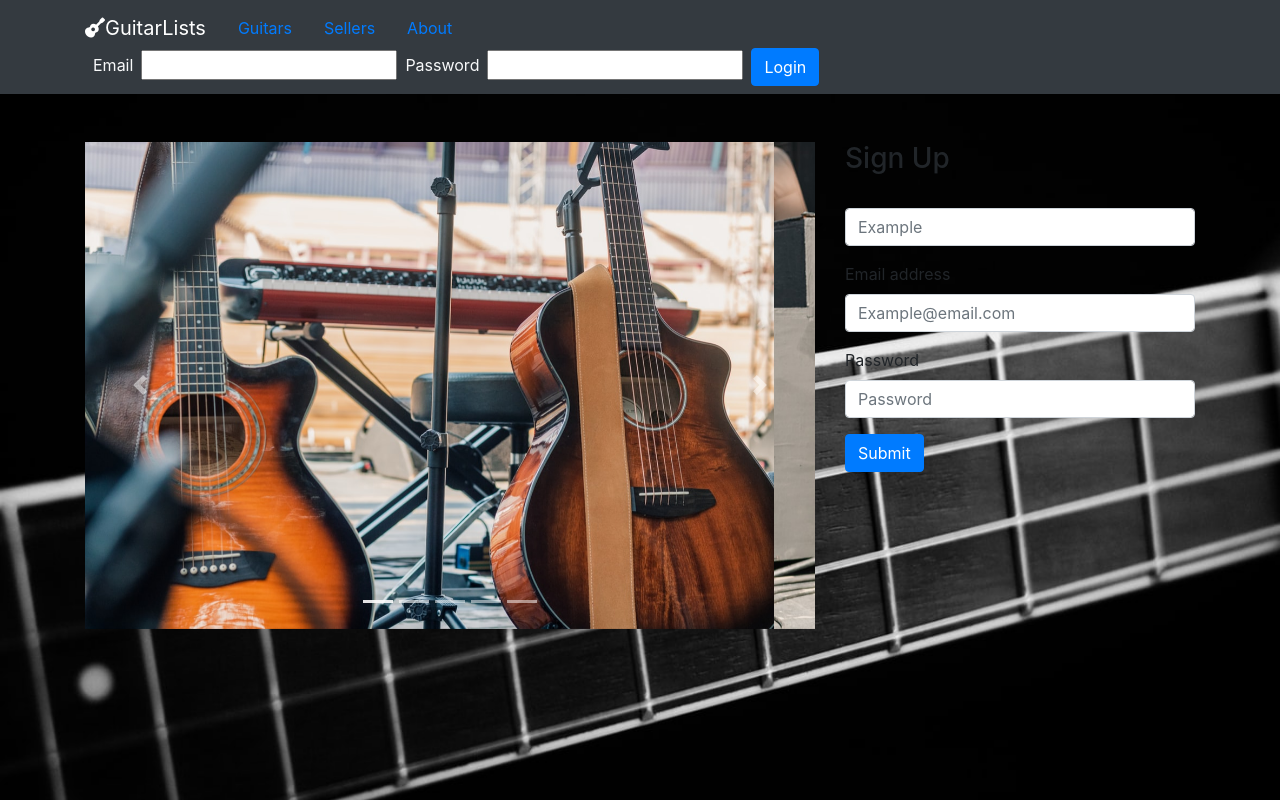
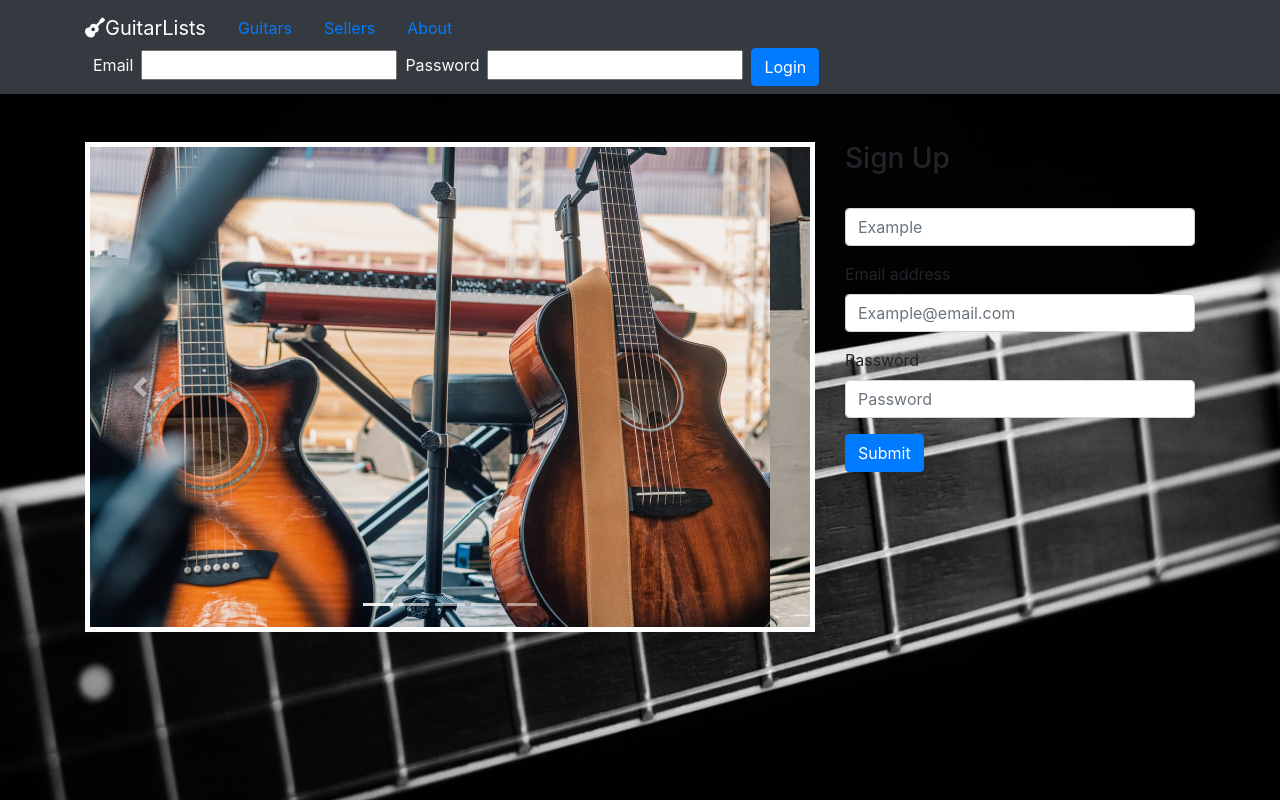
Before and after one commit to Raf-Batista/GuitarLists, a React (Create React App) app in the folder guitar-lists-client/: page / in a window 1280 px wide. Built offline with nearby package versions, Linux system fonts and the light colour scheme; no server answers.

Commit message:
Add border to carousel

```diff
--- a/guitar-lists-client/src/App.css
+++ b/guitar-lists-client/src/App.css
@@ -8,3 +8,9 @@
     }
 
 }
+
+.carousel-inner {
+    border: 5px;
+    border-color: #fff;
+    border-style: solid;
+}
```
